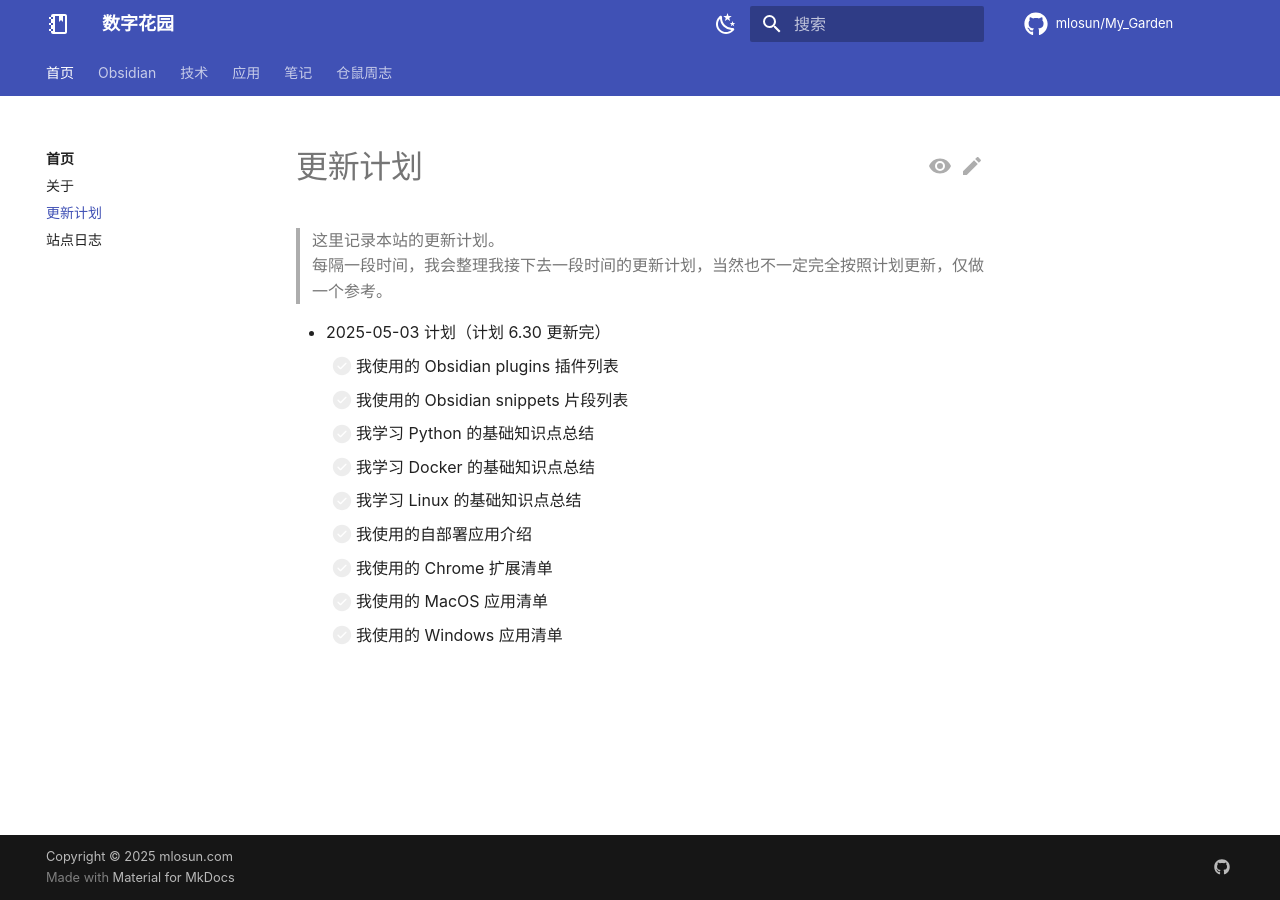
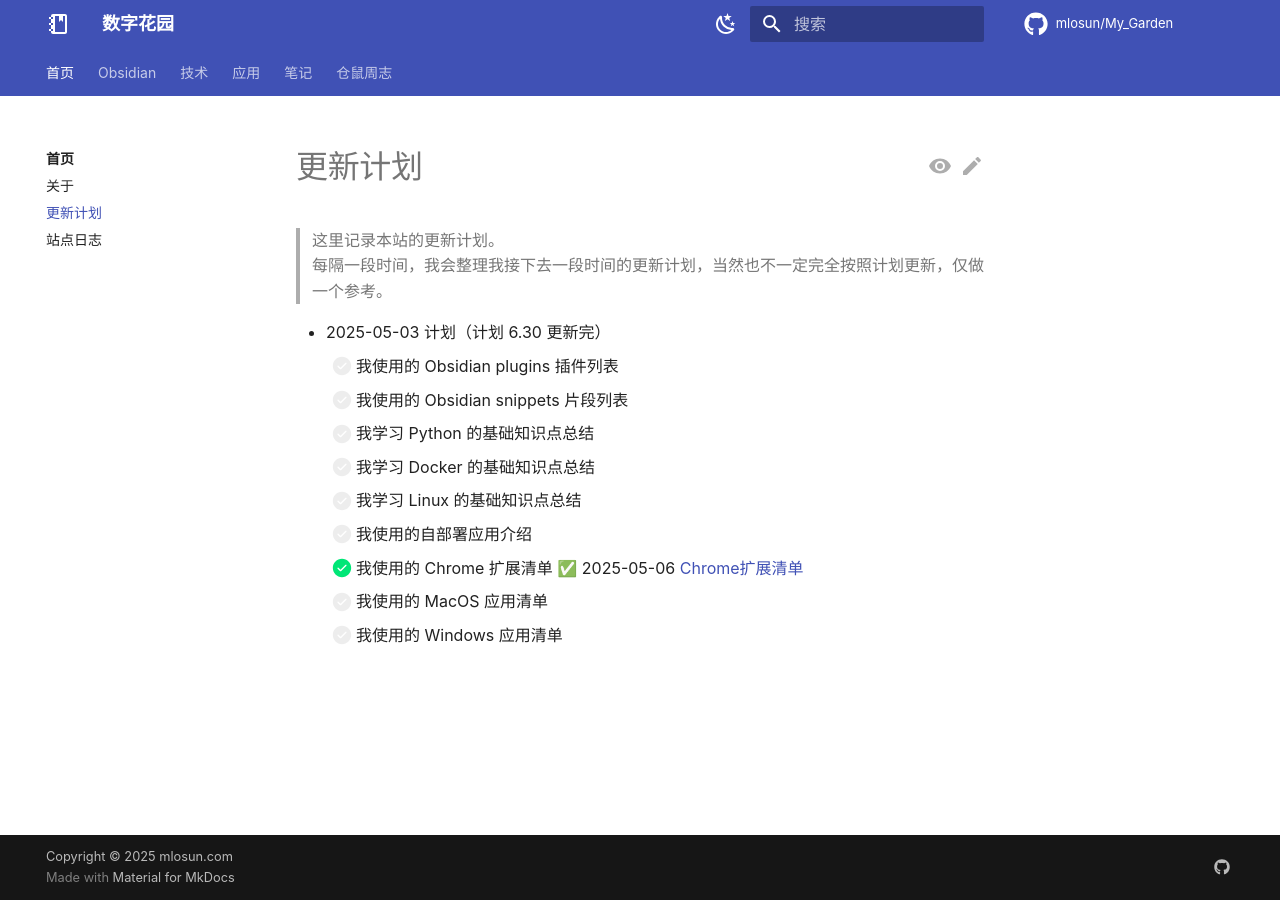
Before and after one commit to mlosun/My_Garden, an MkDocs documentation site: the page built from docs/about/Roadmap.md, in a window 1280 px wide. Built offline with MkDocs 1.6.1 and Material for MkDocs 9.7.7, drawn with Linux system fonts in a browser that asks for light colours; comment, search, counter and statistics services are not loaded.

Commit message:
PUBLISHER #50
* PUSH NOTE : Roadmap.md

* PUSH NOTE : Chrome扩展清单.md

```diff
--- a/docs/about/Roadmap.md
+++ b/docs/about/Roadmap.md
@@ -1,6 +1,6 @@
 ---
 created: 2025-05-03
-updated: 2025-05-03
+updated: 2025-05-06
 share: true
 title: 更新计划
 ---
@@ -15,6 +15,6 @@
 	- [ ] 我学习 Docker 的基础知识点总结
 	- [ ] 我学习 Linux 的基础知识点总结
 	- [ ] 我使用的自部署应用介绍
-	- [ ] 我使用的 Chrome 扩展清单
+	- [x] 我使用的 Chrome 扩展清单 ✅ 2025-05-06 [Chrome扩展清单](../apps/Chrome%E6%89%A9%E5%B1%95%E6%B8%85%E5%8D%95.md)
 	- [ ] 我使用的 MacOS 应用清单
 	- [ ] 我使用的 Windows 应用清单
```
